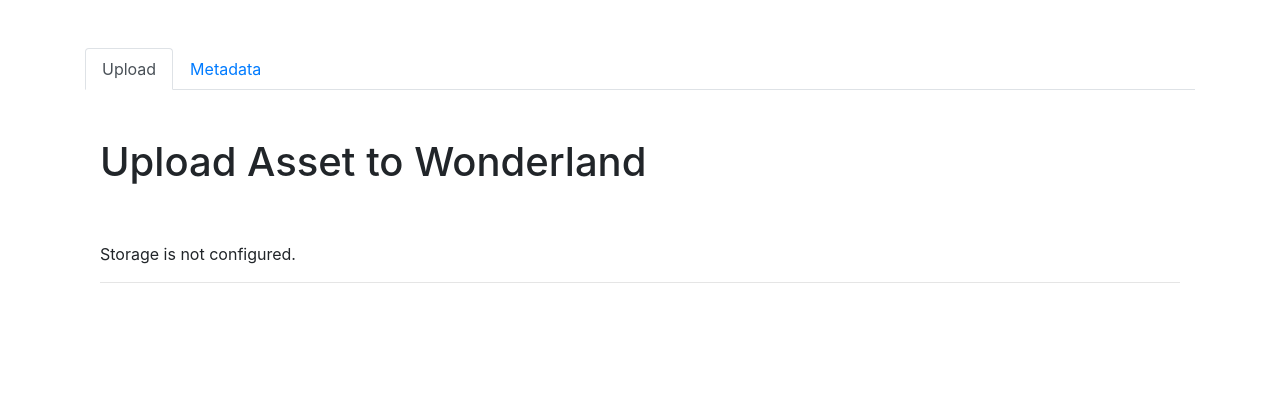
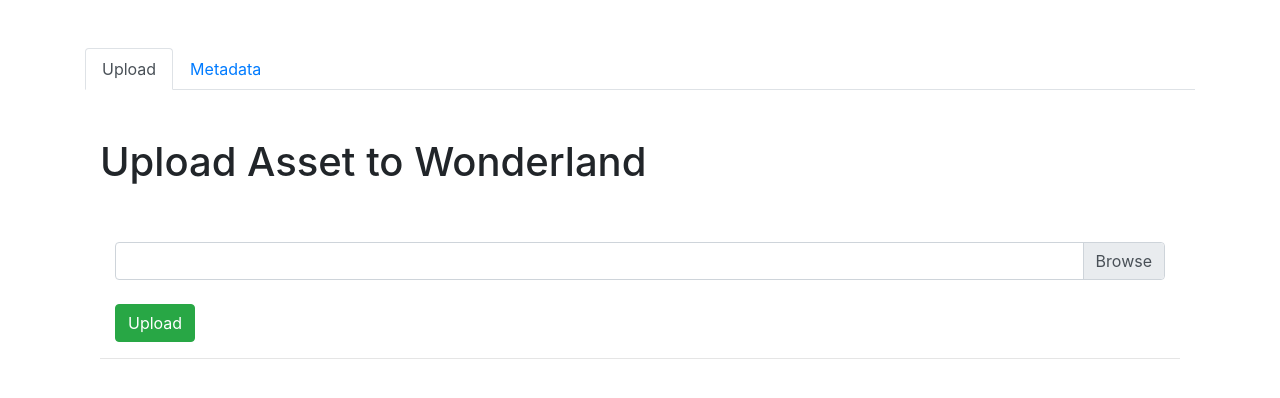
Before and after one commit to fernandzad/React-AzureBlobStorage-Connection, a React (Create React App) app: page / in a window 1280 px wide. Shown: the top 398 px of the page. Built offline with nearby package versions, Linux system fonts and the light colour scheme; no server answers; the HTML template or start-up script is replaced by a standard one.

Commit message:
Added concurrent file upload

```diff
--- a/src/components/Upload/Upload.component.tsx
+++ b/src/components/Upload/Upload.component.tsx
@@ -11,8 +11,8 @@
   // all blobs in container
   const [blobList, setBlobList] = useState<string[]>([]);
   // current file to upload into container
-  const [fileSelected, setFileSelected] = useState<File | null>(null);
-  const [fileName, setFileName] = useState<string>('Please, select a file...');
+  const [filesSelected, setFilesSelected] = useState<FileList | null>(null);
+  const [fileName, setFileName] = useState<string[]>([]);
   const [isDraft, setIsDraft] = useState<boolean>(false);
   // UI/form management
   const [uploading, setUploading] = useState(false);
@@ -20,11 +20,15 @@
 
   const onFileChange = (files: FileList | null) => {
     // capture file into state
+    let fileNames:string[] = [];
     if (files != null) {
-      setFileSelected(files[0]);
-      setFileName(files[0].name);
+      setFilesSelected(files);
+      for (let index = 0; index < files.length; index++) {
+        fileNames.push(files[index].name)
+      }
+      setFileName(fileNames);
 
-      setIsDraft(true);
+      //setIsDraft(true);
 
       const setFileAsDraftCosmosDB = async () => {
         const metadata = {
@@ -40,7 +44,7 @@
         });
         const content = await rawResponse.json();
       };
-      setFileAsDraftCosmosDB();
+      //setFileAsDraftCosmosDB();
 
       setTimeout(() => {
         setIsDraft(false);
@@ -52,14 +56,34 @@
     // prepare UI
     setUploading(true);
 
+    let promise : Promise<string>[] = [];
+
     // *** UPLOAD TO AZURE STORAGE ***
-    const blobsInContainer: string[] = await uploadFileToBlob(fileSelected);
+    const blobsInContainer: string[] = [];
+    if(filesSelected !== null)
+    {
+      for (let index = 0; index < filesSelected!.length; index++) {
+
+        let newPromise: Promise<string> = new Promise((resolve, reject) => {
+          uploadFileToBlob(filesSelected[index])
+        });
+        promise.push(newPromise);
+
+
+        // let r: string[] = await uploadFileToBlob(filesSelected[index])
+        // blobsInContainer.push(r[0])
+      }
+
+      Promise.all(promise).then((values) => {
+        console.log(values);
+      });
+    }
 
     // prepare UI for results
     setBlobList(blobsInContainer);
 
     // reset state/form
-    setFileSelected(null);
+    setFilesSelected(null);
     setUploading(false);
     setInputKey(Math.random().toString(36));
   };
@@ -71,6 +95,7 @@
         <Col>
           <Form.File
             custom
+            multiple
             type="file"
             label={fileName}
             id="fileMainInput"
--- a/src/services/azure-storage-blob.ts
+++ b/src/services/azure-storage-blob.ts
@@ -1,9 +1,9 @@
 import { BlobServiceClient, ContainerClient} from '@azure/storage-blob';
 
 // THIS IS SAMPLE CODE ONLY - DON'T STORE TOKEN IN PRODUCTION CODE
-const sasToken = process.env.REACT_APP_SAS_TOKEN || ""; // Fill string with your SAS token
-const containerName = process.env.REACT_APP_BLOB_CONTAINER_NAME || "";
-const storageAccountName = process.env.REACT_APP_STORAGE_ACCOUNT || ""; // Fill string with your Storage resource name
+const sasToken = process.env.REACT_APP_SAS_TOKEN || "?sv=2020-02-10&ss=bfqt&srt=sco&sp=rwdlacupx&se=2021-04-30T04:28:17Z&st=2021-04-12T20:28:17Z&sip=187.213.184.49&spr=https&sig=Zlbbn2GIJbkNydTPfBwNQbVdfbjKCI4m4A7R3BCxVD0%3D"; // Fill string with your SAS token
+const containerName = process.env.REACT_APP_BLOB_CONTAINER_NAME || "bc-durablefunction-poc";
+const storageAccountName = process.env.REACT_APP_STORAGE_ACCOUNT || "sadurablefunctionpoc"; // Fill string with your Storage resource name
 // </snippet_package>
 
 // <snippet_isStorageConfigured>
@@ -41,7 +41,8 @@
   const options = { blobHTTPHeaders: { blobContentType: file.type } };
 
   // upload file
-  await blobClient.uploadBrowserData(file, options);
+  //await blobClient.uploadBrowserData(file, options);
+  await blobClient.uploadData(file, options);
 }
 // </snippet_createBlobInContainer>
 
```
